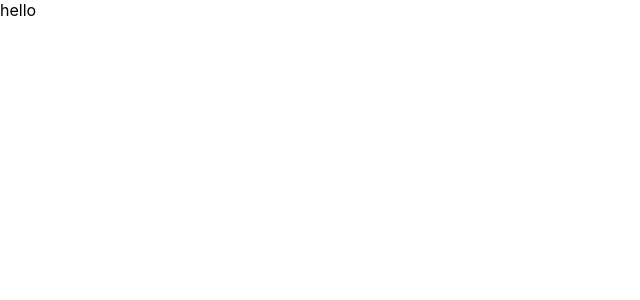
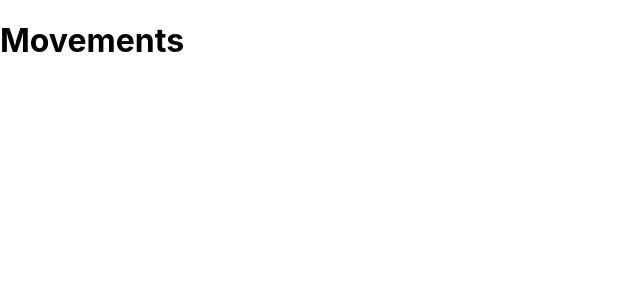
Before and after one commit to jonathanduran7/manager-front, a React (Create React App) app: page / in a window 1280 px wide. Shown: the top 300 px of the page, without its empty margins (0-640 px from the left). Built offline with nearby package versions, Linux system fonts and the light colour scheme.

Commit message:
created movements component

```diff
--- a/src/App.tsx
+++ b/src/App.tsx
@@ -1,7 +1,9 @@
+import Movements from "./pages/Movements";
+
 function App() {
   return (
     <div className="App">
-      hello
+      <Movements/>
     </div>
   );
 }
--- /dev/null
+++ b/src/pages/Movements/index.tsx
@@ -0,0 +1,9 @@
+const Movements = () => {
+   return (
+      <div>
+         <h1>Movements</h1>
+      </div>
+   );
+}
+
+export default Movements;
```
